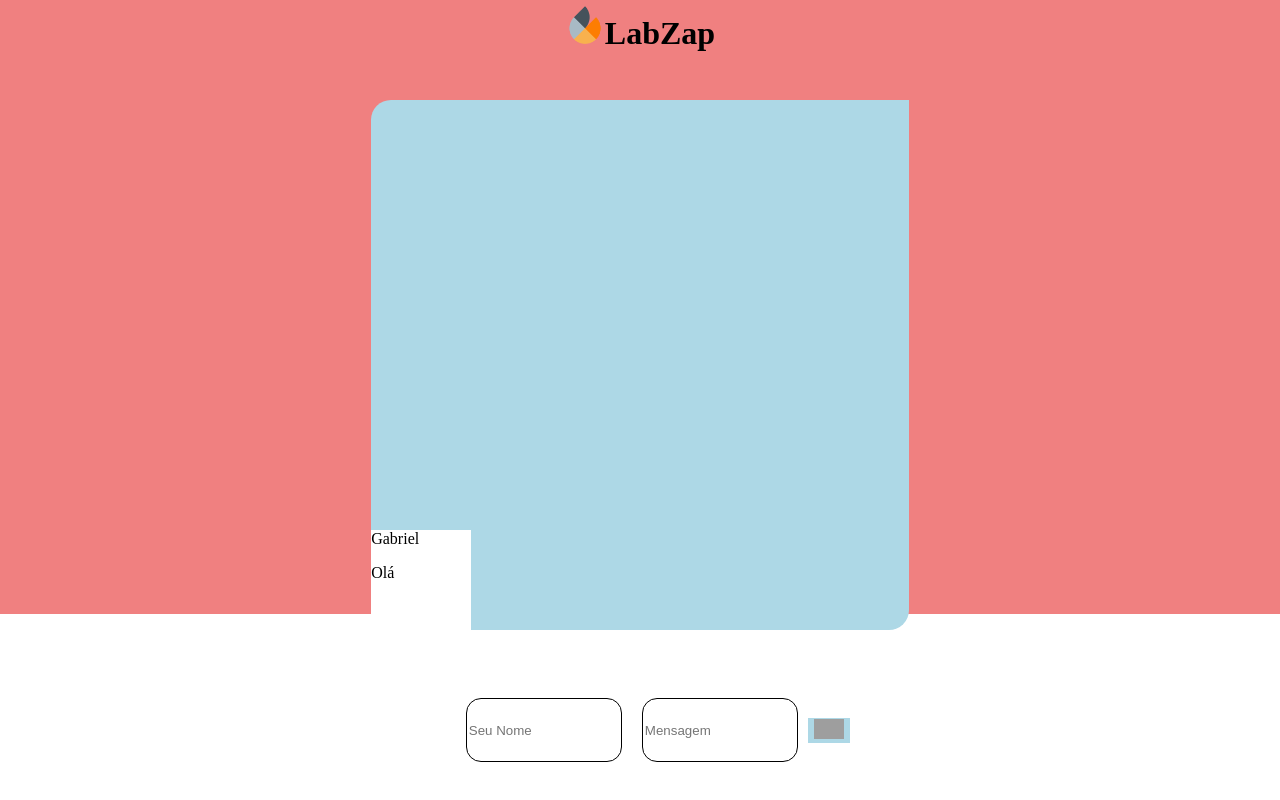
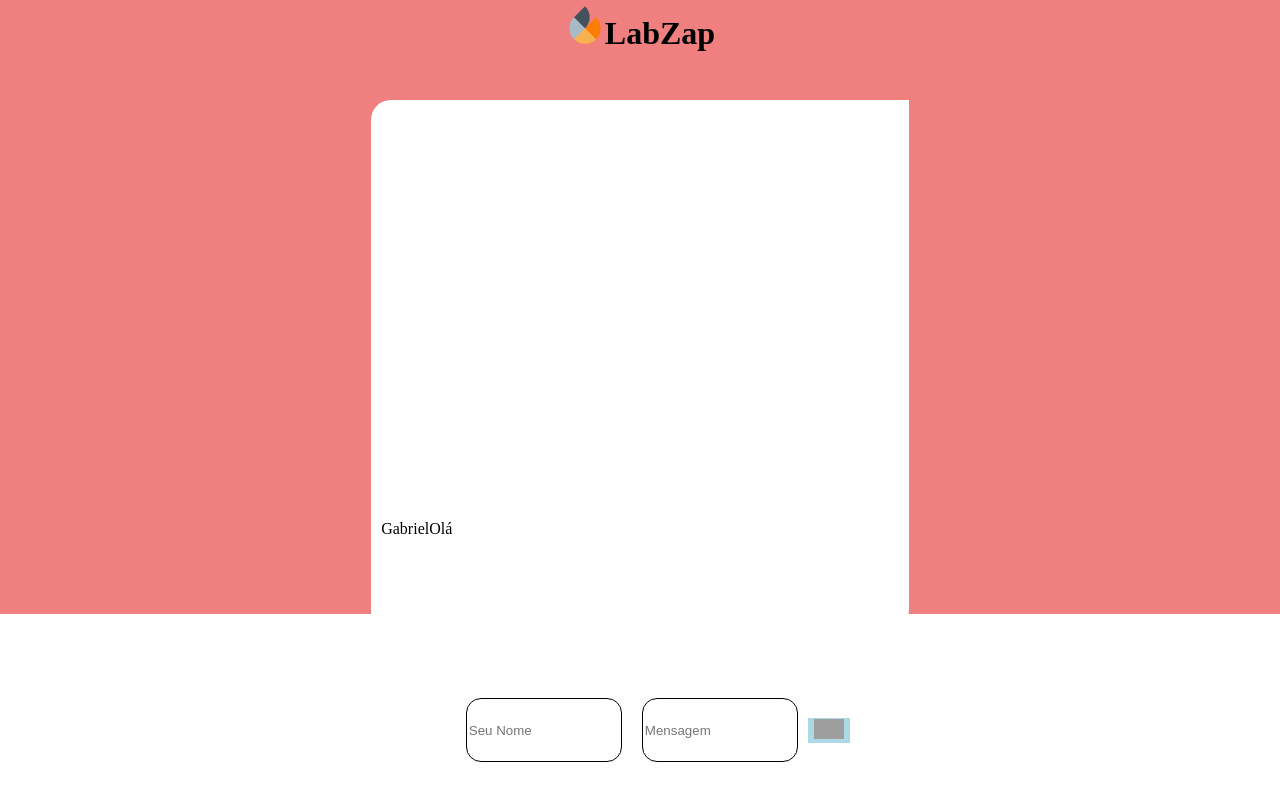
Before and after one commit to future4code/jemison-Gabriel-Carvalho, a React (Create React App) app in the folder modulo3/projeto-whatslab/whatslab/: page / in a window 1280 px wide. Built offline with nearby package versions, Linux system fonts and the light colour scheme; grey boxes are pictures that could not be loaded.

Commit message:
projeto em andamento - alguns ajustes

```diff
--- a/modulo3/projeto-whatslab/whatslab/src/Components/FormsInput/Inputs.js
+++ b/modulo3/projeto-whatslab/whatslab/src/Components/FormsInput/Inputs.js
@@ -26,8 +26,8 @@ function Chat(){
     const renderizar = Dados.map((item, key) => {
         return (
             <Texto key={key}>
-                <p>{item.nome}</p>
-                <p>{item.mensagem}</p>
+                {item.nome}
+                {item.mensagem}
             </Texto>
         )
     })
--- a/modulo3/projeto-whatslab/whatslab/src/Components/Mensagens/Mensagens.js
+++ b/modulo3/projeto-whatslab/whatslab/src/Components/Mensagens/Mensagens.js
@@ -4,14 +4,20 @@ export const Tela = styled.div `
     display: flex;
     width: 60%;
     height: 530px;
-    background-color: lightblue;
+    background-color: white;
     align-items: flex-end;
     margin: 0 auto;
     border-radius: 20px 0px;
 `
 
 export const Texto = styled.div `
-    width: 100px;
+    display: flex;
+    flex-direction: column ;
+    align-items:flex-start ;
+    width: 150px;
     height: 100px;
     background-color: white;
+    border-radius: 20px ;
+    margin: 10px;
+
 `
```
